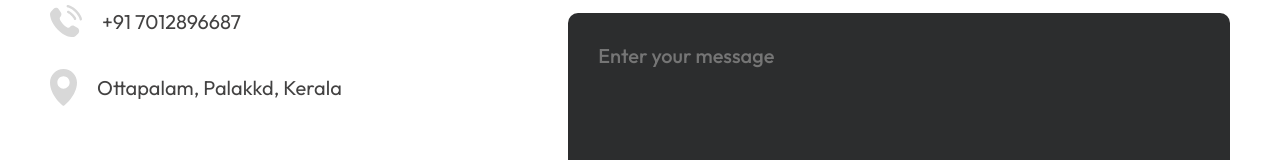
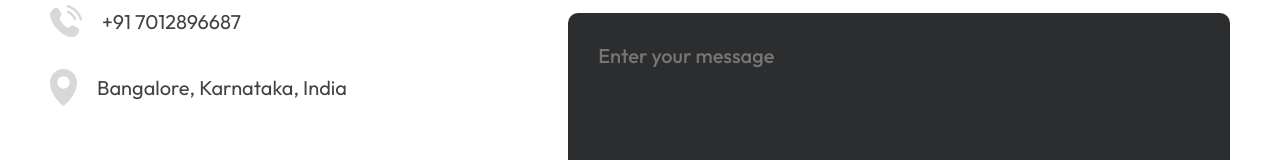
Before and after one commit to Akhilpraka5h/my-portfolio-react, a React (Vite) app: page / in a window 1280 px wide. Shown: the part 3099-3259 px from the top of the page. Built offline with nearby package versions, Linux system fonts and the light colour scheme.

Commit message:
resume update

```diff
--- a/src/Components/Contact/Contact.jsx
+++ b/src/Components/Contact/Contact.jsx
@@ -55,7 +55,7 @@ const Contact = () => {
             </div>
             <div className="contact_detail">
               <img src={LoctionIcon} alt="" />
-              <p>Ottapalam, Palakkd, Kerala</p>
+              <p>Bangalore, Karnataka, India</p>
             </div>
             <div className="social_icons">
               <a
--- a/src/Components/Hero/Hero.jsx
+++ b/src/Components/Hero/Hero.jsx
@@ -1,7 +1,7 @@
 import React, { useRef } from "react";
 import "./Hero.css";
 import profileImg from "../../assets/Profile_Hero.png";
-import resume from "../../assets/DOC-20231225-WA0014..pdf";
+import resume from "../../assets/BNResume AKHIL K P.pdf";
 import AnchorLink from "react-anchor-link-smooth-scroll";
 const Hero = () => {
   const linkRef = useRef(null);
```
Also changed, not shown: 1 other file (tests, documents, lock files or other folders).
